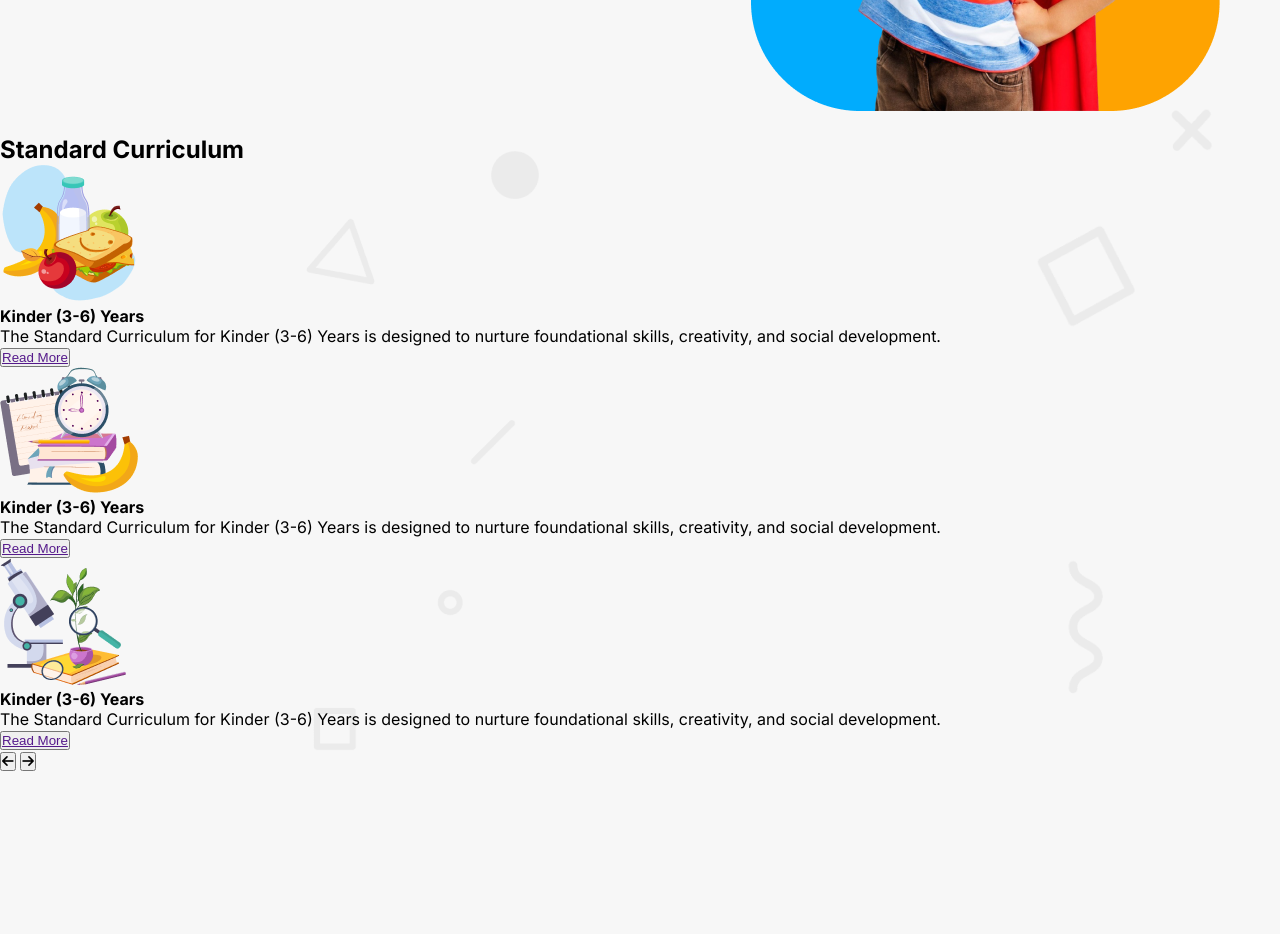
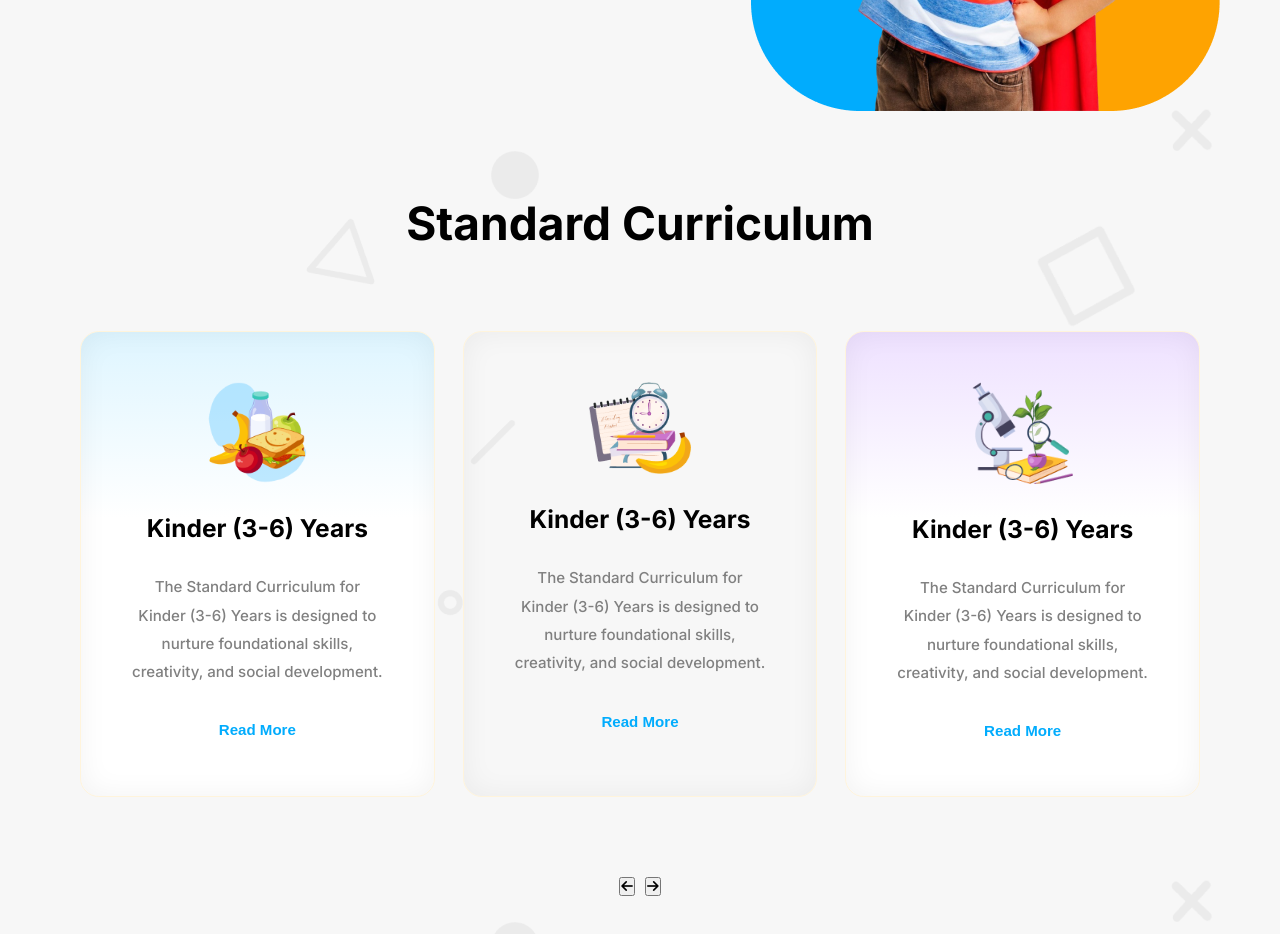
Before and after one commit to JahidHasan2025/Assignment-2, a plain HTML site: page index.html in a window 1280 px wide. Shown: the part 620-1554 px from the top of the page. Before the commit the page ends 1391 px from the top, so only its background shows below. Drawn offline with Linux system fonts and the light colour scheme.

Commit message:
added the curriculum card

```diff
--- a/styles/style.css
+++ b/styles/style.css
@@ -133,7 +133,7 @@ color: white
 /* standard curriculum start here */
 
 /* curriculum section */
-.Curriculum-section{
+.curriculum-section{
     display: flex;
     flex-direction: column;
     gap: 80px;
@@ -141,3 +141,88 @@ color: white
     margin: 0 auto;
 max-width: 1160px;
 }
+.curriculum-section h2{
+    text-align: center;
+    font-size: 46px;
+    font-weight: 700;
+}
+.curriculum-cards{
+    display: grid;
+    grid-template-columns: repeat(3, 1fr);
+    gap: 28px;
+    padding: 0 20px;
+}
+.curriculum-card{
+    padding: 50px;
+    display: flex;
+    flex-direction: column;
+    gap: 30px;
+    text-align: center;
+    border-radius: 18.864px;
+    border: 0.943px solid #fff4dc;
+    box-shadow: 0px 0px 28.296px 0.943px rgba(0, 0, 0, 0.05) inset;
+}
+.curriculum-card:hover{
+    border: 0.943.px solid #c8c5bf;
+    box-shadow: 0px 0px 28.296px 0.943px rgba(2, 2, 2, 0.05) inset;
+}
+.curriculum-card img{
+    width: 40%;
+    margin: 0 auto;
+}
+.curriculum-card h4{
+    font-size: 24.523px;
+    font-weight: 700;
+    line height: ;
+}
+.curriculum-card p {
+    color: #808080;
+
+    font-size: 15.091px;
+    font-weight: 500;
+    line-height: 28.296px;
+  }
+  .curriculum-card button  {
+    font-size: 15.091px;
+    font-weight: 700;
+    line-height: 28.296px;
+    border-style: none;
+    background: none;
+  }
+  .curriculum-card button a{
+    text-decoration: none;
+      color: var(--second-color);
+  }
+
+  .curriculum-card-1 {
+    background: linear-gradient(180deg, #def5ff 0%, rgba(255, 255, 255, 0) 40%),
+      #fff;
+  }
+  .curriculum-card-2 {
+    background: linear-gradient(180deg, #fff4dc 0%, rgba(255, 255, 255, 0) 40%),
+      #fff;
+  }
+  .curriculum-card-3 {
+    background: linear-gradient(180deg, #eee1ff 0%, rgba(255, 255, 255, 0) 40%),
+      #fff;
+  }
+  .curriculum-button{
+    margin: 0 auto;
+    display: flex;
+    gap: 10px;
+  }
+  .curriculum-btn{
+    width: 55px;
+    height: 55px;
+    padding: 17px 0px 19px 0px;
+    border-radius: 30px;
+    background: #fea301;
+    border-style: none;
+    color: white;
+  }
+
+.curriculum-btn i{
+    font-size: 24px;
+    font-style: normal;
+    font-weight: 900;
+}
```
